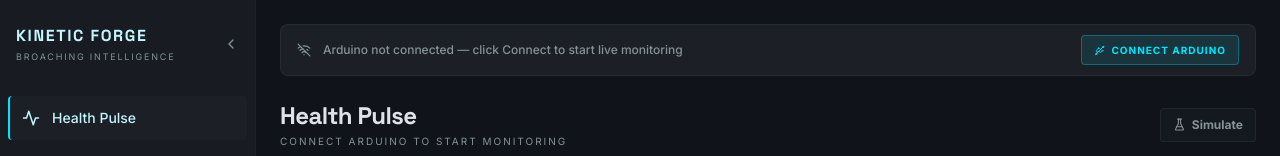
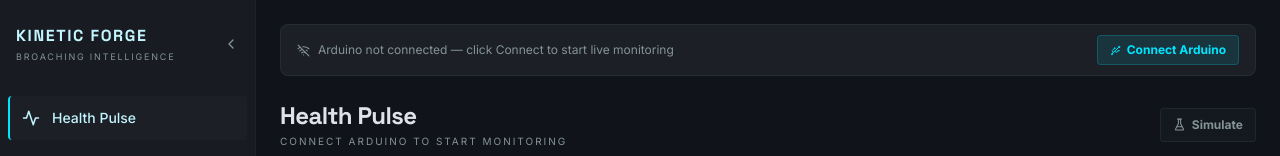
Before and after one commit to t23050288-cmyk/broaching-machine-monitor, a React (Vite) app: page / in a window 1280 px wide. Shown: the top 156 px of the page. Built offline with nearby package versions, Linux system fonts and the light colour scheme; the HTML template or start-up script is replaced by a standard one.

Commit message:
fix: auto-reconnect on disconnect, clearer connect banner instructions

```diff
--- a/src/components/ConnectionBanner.jsx
+++ b/src/components/ConnectionBanner.jsx
@@ -1,76 +1,57 @@
-import { Wifi, WifiOff, Loader, Usb, AlertTriangle } from 'lucide-react';
+import { useState, useEffect } from 'react';
+import { Wifi, WifiOff, Usb, AlertTriangle, RefreshCw } from 'lucide-react';
 
-export default function ConnectionBanner({ status, onConnect, onDisconnect }) {
-  const cfg = {
-    connected:   {
-      icon: Wifi,
-      color: '#00e5ff',
-      bg: 'bg-[#00e5ff]/10 border-[#00e5ff]/20',
-      text: 'LIVE — Arduino connected via USB Serial',
-    },
-    connecting:  {
-      icon: Loader,
-      color: '#ffba38',
-      bg: 'bg-[#ffba38]/10 border-[#ffba38]/20',
-      text: 'Connecting to Arduino…',
-    },
-    disconnected: {
-      icon: WifiOff,
-      color: '#849396',
-      bg: 'bg-[#1c2026] border-[#3b494c]/30',
-      text: 'Arduino not connected — click Connect to start live monitoring',
-    },
-    error: {
-      icon: WifiOff,
-      color: '#ffb4ab',
-      bg: 'bg-[#ffb4ab]/10 border-[#ffb4ab]/20',
-      text: 'Connection lost — reconnect Arduino USB and try again',
-    },
-    unsupported: {
-      icon: AlertTriangle,
-      color: '#ffba38',
-      bg: 'bg-[#ffba38]/10 border-[#ffba38]/20',
-      text: 'Web Serial not supported — use Chrome or Edge browser',
-    },
-  };
+export default function ConnectionBanner({ status, onConnect }) {
+  const [trying, setTrying] = useState(false);
 
-  const c    = cfg[status] || cfg.disconnected;
-  const Icon = c.icon;
+  // Auto-retry when disconnected
+  useEffect(() => {
+    if (status === 'disconnected') {
+      const t = setTimeout(() => {
+        onConnect && onConnect();
+      }, 3000);
+      return () => clearTimeout(t);
+    }
+  }, [status]);
+
+  async function handleConnect() {
+    setTrying(true);
+    try { await onConnect(); } finally { setTrying(false); }
+  }
+
+  if (status === 'connected') {
+    return (
+      <div className="flex items-center gap-2 px-4 py-2.5 rounded-xl bg-[#00e5ff]/5 border border-[#00e5ff]/20 text-[#00e5ff] text-xs font-bold">
+        <Wifi size={13} className="animate-pulse"/>
+        <span>LIVE — Arduino Sensors Connected</span>
+      </div>
+    );
+  }
+
+  if (status === 'unsupported') {
+    return (
+      <div className="flex items-center gap-2 px-4 py-2.5 rounded-xl bg-[#ffb4ab]/10 border border-[#ffb4ab]/20 text-[#ffb4ab] text-xs">
+        <AlertTriangle size={13}/>
+        <span>Web Serial not supported. Use <strong>Chrome</strong> or <strong>Edge</strong> browser.</span>
+      </div>
+    );
+  }
 
   return (
-    <div className={`flex items-center gap-3 px-4 py-2.5 rounded-xl border text-xs ${c.bg}`}>
-      <Icon
-        size={14}
-        style={{ color: c.color }}
-        className={status === 'connecting' ? 'animate-spin' : ''}
-      />
-      <span style={{ color: c.color }} className="font-medium flex-1">{c.text}</span>
-
-      {status === 'connected' && onDisconnect && (
-        <button
-          onClick={onDisconnect}
-          className="text-[10px] uppercase tracking-widest text-[#849396] hover:text-[#ffb4ab] border border-[#3b494c]/40 hover:border-[#ffb4ab]/40 px-2 py-1 rounded transition-colors">
-          Disconnect
-        </button>
-      )}
-
-      {(status === 'disconnected' || status === 'error') && (
-        <button
-          onClick={onConnect}
-          className="flex items-center gap-1.5 text-[10px] uppercase tracking-widest font-bold text-[#00e5ff] bg-[#00e5ff]/10 hover:bg-[#00e5ff]/20 border border-[#00e5ff]/30 px-3 py-1.5 rounded-lg transition-colors">
-          <Usb size={11}/> Connect Arduino
-        </button>
-      )}
-
-      {status === 'unsupported' && (
-        <a
-          href="https://www.google.com/chrome/"
-          target="_blank"
-          rel="noopener noreferrer"
-          className="text-[10px] uppercase tracking-widest text-[#ffba38] border border-[#ffba38]/40 px-2 py-1 rounded transition-colors hover:bg-[#ffba38]/10">
-          Get Chrome
-        </a>
-      )}
+    <div className="flex items-center justify-between px-4 py-2.5 rounded-xl bg-[#1c2026] border border-[#3b494c]/30">
+      <div className="flex items-center gap-2 text-xs text-[#849396]">
+        <WifiOff size={13}/>
+        <span>
+          {status === 'connecting' ? 'Connecting to Arduino…' : 'Arduino not connected — click Connect to start live monitoring'}
+        </span>
+      </div>
+      <button onClick={handleConnect} disabled={trying || status === 'connecting'}
+        className="flex items-center gap-1.5 text-xs px-3 py-1.5 rounded-lg font-bold transition-all
+          bg-[#00e5ff]/10 border border-[#00e5ff]/20 text-[#00e5ff] hover:bg-[#00e5ff]/20 disabled:opacity-50">
+        {trying || status === 'connecting'
+          ? <><RefreshCw size={11} className="animate-spin"/> Connecting…</>
+          : <><Usb size={11}/> Connect Arduino</>}
+      </button>
     </div>
   );
 }
```
